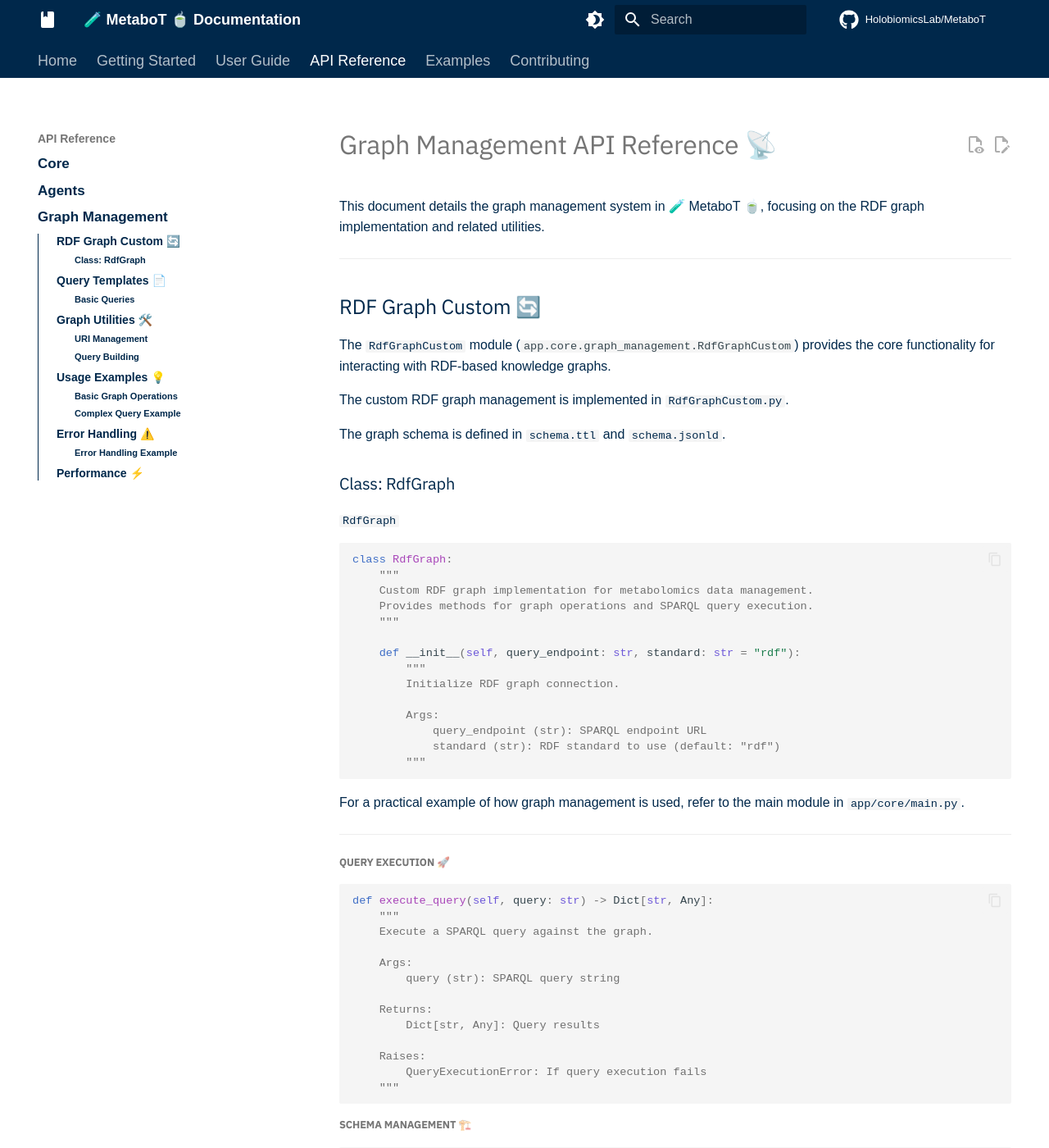
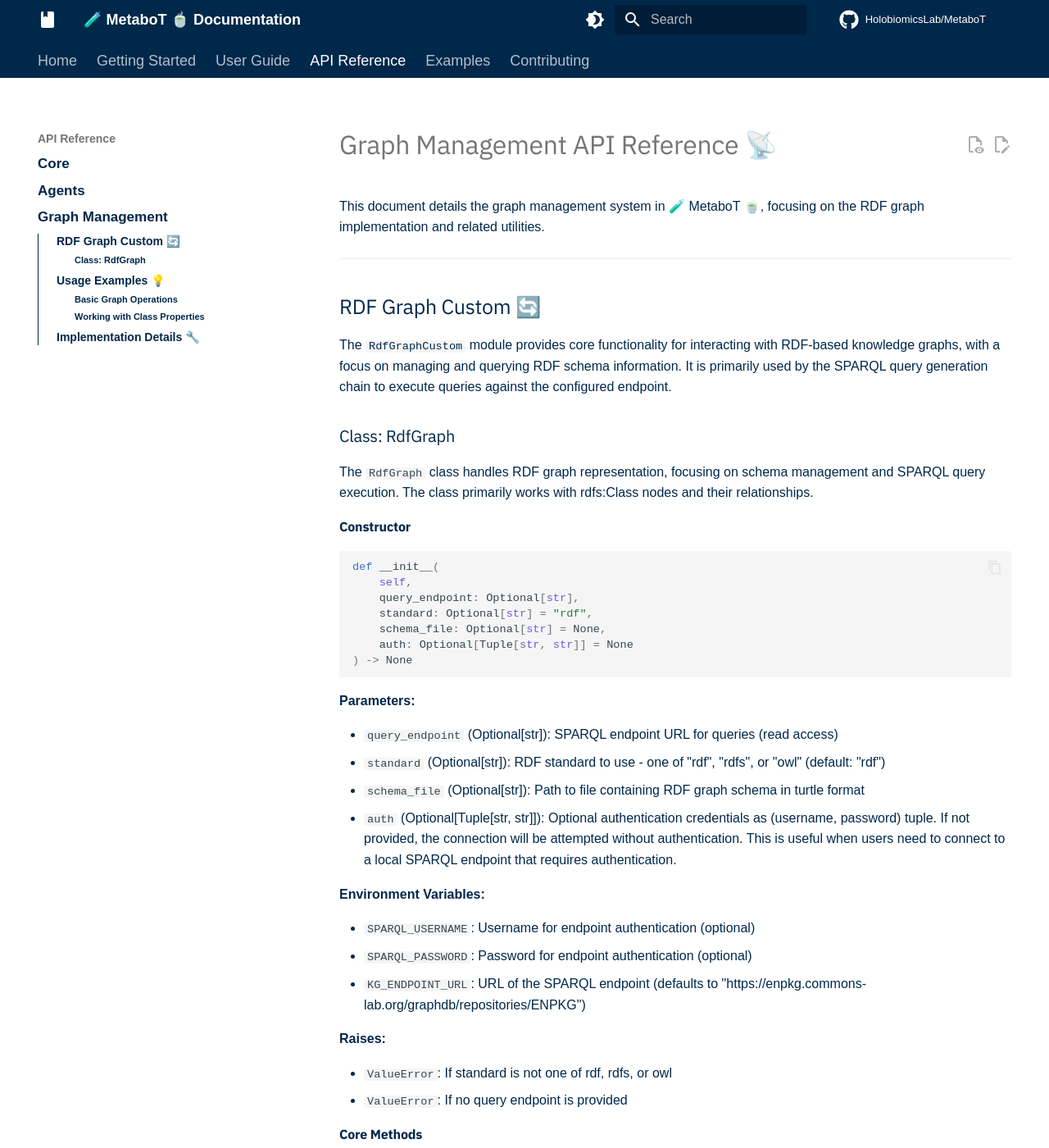
Before and after one commit to HolobiomicsLab/MetaboT, an MkDocs documentation site: the page built from docs/api-reference/graph-management.md, in a window 1280 px wide and 1400 px high. Shown: the whole window at 82% size. Built offline with MkDocs 1.6.1 and Material for MkDocs 9.7.7, drawn with Linux system fonts in a browser that asks for light colours; some web fonts are replaced; comment, search, counter and statistics services are not loaded; some of the changed text lies outside the part shown.

Commit message:
Modify docs, add auth variable for querying the local sparql endpoint

````diff
--- a/docs/api-reference/graph-management.md
+++ b/docs/api-reference/graph-management.md
@@ -5,202 +5,128 @@
 ---
 ## RDF Graph Custom 🔄
 
-The [`RdfGraphCustom`](https://github.com/holobiomicslab/MetaboT/blob/main/app/core/graph_management/RdfGraphCustom.py) module (`app.core.graph_management.RdfGraphCustom`) provides the core functionality for interacting with RDF-based knowledge graphs.
-
-The custom RDF graph management is implemented in [`RdfGraphCustom.py`](https://github.com/holobiomicslab/MetaboT/blob/main/app/core/graph_management/RdfGraphCustom.py).
-
-The graph schema is defined in [`schema.ttl`](https://github.com/holobiomicslab/MetaboT/blob/main/app/graphs/schema.ttl) and [`schema.jsonld`](https://github.com/holobiomicslab/MetaboT/blob/main/app/graphs/schema.jsonld).
+The [`RdfGraphCustom`](https://github.com/holobiomicslab/MetaboT/blob/main/app/core/graph_management/RdfGraphCustom.py) module provides core functionality for interacting with RDF-based knowledge graphs, with a focus on managing and querying RDF schema information. It is primarily used by the SPARQL query generation chain to execute queries against the configured endpoint.
 
 ### Class: RdfGraph
-[`RdfGraph`](https://github.com/holobiomicslab/MetaboT/blob/main/app/core/graph_management/RdfGraphCustom.py)
+
+The `RdfGraph` class handles RDF graph representation, focusing on schema management and SPARQL query execution. The class primarily works with rdfs:Class nodes and their relationships.
+
+#### Constructor
 
 ```python
-class RdfGraph:
-    """
-    Custom RDF graph implementation for metabolomics data management.
-    Provides methods for graph operations and SPARQL query execution.
-    """
-
-    def __init__(self, query_endpoint: str, standard: str = "rdf"):
-        """
-        Initialize RDF graph connection.
-
-        Args:
-            query_endpoint (str): SPARQL endpoint URL
-            standard (str): RDF standard to use (default: "rdf")
-        """
+def __init__(
+    self,
+    query_endpoint: Optional[str],
+    standard: Optional[str] = "rdf",
+    schema_file: Optional[str] = None,
+    auth: Optional[Tuple[str, str]] = None
+) -> None
 ```
 
-For a practical example of how graph management is used, refer to the main module in [`app/core/main.py`](https://github.com/holobiomicslab/MetaboT/blob/main/app/core/main.py).
+**Parameters:**
 
----
+- `query_endpoint` (Optional[str]): SPARQL endpoint URL for queries (read access)
+- `standard` (Optional[str]): RDF standard to use - one of "rdf", "rdfs", or "owl" (default: "rdf")
+- `schema_file` (Optional[str]): Path to file containing RDF graph schema in turtle format
+- `auth` (Optional[Tuple[str, str]]): Optional authentication credentials as (username, password) tuple. If not provided, the connection will be attempted without authentication. This is useful when users need to connect to a local SPARQL endpoint that requires authentication.
+
+**Environment Variables:**
+
+- `SPARQL_USERNAME`: Username for endpoint authentication (optional)
+- `SPARQL_PASSWORD`: Password for endpoint authentication (optional)
+- `KG_ENDPOINT_URL`: URL of the SPARQL endpoint (defaults to "https://enpkg.commons-lab.org/graphdb/repositories/ENPKG")
+
+**Raises:**
+
+- `ValueError`: If standard is not one of rdf, rdfs, or owl
+- `ValueError`: If no query endpoint is provided
+
+#### Core Methods
+
 ##### Query Execution 🚀
 
 ```python
-def execute_query(self, query: str) -> Dict[str, Any]:
+def query(self, query: str) -> List[csv.DictReader]:
     """
     Execute a SPARQL query against the graph.
 
     Args:
-        query (str): SPARQL query string
+        query (str): SPARQL query string to execute
 
     Returns:
-        Dict[str, Any]: Query results
+        List[csv.DictReader]: Query results as list of dictionaries
 
     Raises:
-        QueryExecutionError: If query execution fails
+        ValueError: If query is invalid or execution fails
     """
 ```
 
 ##### Schema Management 🏗️
 
 ```python
+def load_schema(self) -> None:
+    """
+    Loads graph schema information based on the specified standard (rdf, rdfs, owl).
+    The schema is either loaded from a file (if schema_file was provided) or
+    extracted from the endpoint.
+    """
+
 @property
-def get_schema(self) -> Dict[str, Any]:
+def get_schema(self) -> str:
     """
     Retrieve the current graph schema.
 
     Returns:
-        Dict[str, Any]: Graph schema information
+        str: Complete graph schema information including namespaces and node types
     """
 ```
 
-##### Graph Operations ⚙️
+##### Property and Value Types 🔍
 
 ```python
-def save(self, path: str = None) -> None:
+def get_prop_and_val_types(self, class_uri: str) -> List[Tuple[str, str]]:
     """
-    Save the current graph state.
+    Retrieves and filters properties and their value types for a specified class URI.
 
     Args:
-        path (str, optional): Path to save the graph
-    """
+        class_uri (str): The URI of the class to analyze
 
-def load(self, path: str) -> None:
-    """
-    Load a graph from file.
-
-    Args:
-        path (str): Path to the graph file
+    Returns:
+        List[Tuple[str, str]]: List of (property_uri, value_type) pairs
     """
 ```
 
-## Query Templates 📄
+##### Graph Generation 🌐
 
-The system includes predefined SPARQL query templates for common operations.
+```python
+def get_graph_from_classes(self, classes: List[Dict]) -> rdflib.graph.Graph:
+    """
+    Generates an RDF graph from class definitions.
 
-### Basic Queries
+    Example triple:
+        ns1:InChIkey ns1:has_npc_pathway ns1:ChemicalTaxonomy .
 
-```sparql
-# Class Information Query
-SELECT DISTINCT ?cls ?com ?label
-WHERE {
-    ?cls a rdfs:Class .
-    OPTIONAL { ?cls rdfs:comment ?com }
-    OPTIONAL { ?cls rdfs:label ?label }
-}
-GROUP BY ?cls ?com ?label
+    Args:
+        classes (List[Dict]): List of class definitions
 
-# Class Relationships Query
-SELECT ?property (SAMPLE(COALESCE(?type, STR(DATATYPE(?value)), "Untyped")) AS ?valueType)
-WHERE {
-    {
-        SELECT ?instance WHERE {
-            ?instance a <{class_uri}> .
-        } LIMIT 1000
-    }
-    ?instance ?property ?value .
-    OPTIONAL {
-        ?value a ?type .
-    }
-}
-GROUP BY ?property ?type
-LIMIT 300
+    Returns:
+        rdflib.graph.Graph: Generated RDF graph
+    """
 ```
 
----
-## Graph Utilities 🛠️
-
-### URI Management
+##### Namespace Management 🏷️
 
 ```python
-class URIManager:
+def get_namespaces(self) -> List[Tuple[str, str]]:
     """
-    Manages URI handling and validation.
+    Retrieve namespace definitions.
+
+    Returns:
+        List[Tuple[str, str]]: List of (prefix, uri) pairs
+
+    Raises:
+        ValueError: If no namespaces are found
     """
-
-    @staticmethod
-    def validate_uri(uri: str) -> bool:
-        """
-        Validate a URI string.
-
-        Args:
-            uri (str): URI to validate
-
-        Returns:
-            bool: True if valid, False otherwise
-        """
-```
-
-### Query Building
-
-```python
-class QueryBuilder:
-    """
-    Helps construct SPARQL queries programmatically.
-    """
-
-    def __init__(self):
-        self.prefixes = {}
-        self.where_clauses = []
-        self.limit = None
-
-    def add_prefix(self, prefix: str, uri: str) -> None:
-        """
-        Add a prefix to the query.
-
-        Args:
-            prefix (str): Prefix label
-            uri (str): URI for the prefix
-        """
-        self.prefixes[prefix] = uri
-
-    def add_where_clause(self, clause: str) -> None:
-        """
-        Add a WHERE clause component.
-
-        Args:
-            clause (str): A condition to add to the WHERE clause
-        """
-        self.where_clauses.append(clause)
-
-    def set_limit(self, limit: int) -> None:
-        """
-        Set a LIMIT value for the query.
-
-        Args:
-            limit (int): Maximum number of results to return
-        """
-        self.limit = limit
-
-    def build(self) -> str:
-        """
-        Build the complete SPARQL query.
-
-        Returns:
-            str: Formatted SPARQL query
-        """
-        query = ""
-        if self.prefixes:
-            for prefix, uri in self.prefixes.items():
-                query += f"PREFIX {prefix}: <{uri}>\n"
-        query += "SELECT * WHERE {\n"
-        for clause in self.where_clauses:
-            query += f"  {clause}\n"
-        query += "}\n"
-        if self.limit is not None:
-            query += f"LIMIT {self.limit}\n"
-        return query
 ```
 
 ---
@@ -211,13 +137,19 @@
 ```python
 from app.core.graph_management.RdfGraphCustom import RdfGraph
 
-# Initialize graph
+# Initialize graph without authentication (public endpoint)
 graph = RdfGraph(
-    query_endpoint="https://enpkg.commons-lab.org/graphdb/repositories/ENPKG"
+    query_endpoint="https://example.org/sparql"
+)
+
+# Initialize graph with authentication (local/private endpoint)
+graph = RdfGraph(
+    query_endpoint="http://localhost:3030/sparql",
+    auth=("username", "password")  # For endpoints requiring authentication
 )
 
 # Execute a simple query
-results = graph.execute_query("""
+results = graph.query("""
     SELECT ?s ?p ?o
     WHERE {
         ?s ?p ?o
@@ -225,82 +157,53 @@
     LIMIT 10
 """)
 
-# Save graph state
-graph.save("graph_backup.pkl")
+# Get schema information
+schema = graph.get_schema
 ```
 
-### Complex Query Example
+### Working with Class Properties
 
 ```python
-# Query for chemical structures with specific properties
-query = """
-PREFIX rdf: <http://www.w3.org/1999/02/22-rdf-syntax-ns#>
-PREFIX rdfs: <http://www.w3.org/2000/01/rdf-schema#>
-PREFIX chemical: <http://example.org/chemical/>
+# Get properties for a specific class
+class_uri = "http://example.org/onto#Compound"
+props = graph.get_prop_and_val_types(class_uri)
 
-SELECT ?compound ?mass ?structure
-WHERE {
-    ?compound rdf:type chemical:Compound ;
-             chemical:mass ?mass ;
-             chemical:structure ?structure .
-    FILTER(?mass > 300.0)
-}
-ORDER BY ?mass
-LIMIT 100
-"""
-
-results = graph.execute_query(query)
+# Display properties and their value types
+for prop_uri, value_type in props:
+    print(f"Property: {prop_uri}")
+    print(f"Value type: {value_type}")
 ```
 
 ---
-## Error Handling ⚠️
+## Implementation Details 🔧
 
-```python
-class GraphError(Exception):
-    """Base class for graph-related errors."""
-    pass
+This module is designed to work as part of the larger MetaboT system. It performs the following functions:
 
-class ConnectionError(GraphError):
-    """Raised when unable to connect to the SPARQL endpoint."""
-    pass
+1. **Configuration**
 
-class QueryError(GraphError):
-    """Raised when a SPARQL query fails."""
-    pass
-```
+    -  Automatically connects to the specified SPARQL endpoint
+    - Handles authentication if credentials are provided
+    - Uses environment variables for flexible configuration
 
-### Error Handling Example
 
-```python
-try:
-    results = graph.execute_query(query)
-except QueryError as e:
-    logger.error(f"Query execution failed: {e}")
-    # Handle error appropriately
-except ConnectionError as e:
-    logger.error(f"Graph connection failed: {e}")
-    # Handle connection error
-```
+2. **Query Processing**
 
----
-## Performance ⚡
+    - Works with the SPARQL query generation chain
+    - Executes generated queries against the endpoint
+    - Returns results in a standardized format
 
-1. **Query Optimization**
 
-    - Use appropriate LIMIT clauses
-    - Include specific graph patterns
-    - Consider query complexity
+3. **Schema Management**
 
-2. **Connection Management**
+    - Can load schema from file or extract from endpoint
+    - Manages namespace definitions
+    - Filters system-specific properties
 
-    - Maintain persistent connections
-    - Handle timeouts appropriately
-    - Implement connection pooling for high-load scenarios
+4. **Error Handling**
 
-3. **Data Volume**
+    - Validates endpoint configuration
+    - Handles connection issues gracefully
+    - Provides clear error messages
 
-    - Consider pagination for large result sets
-    - Use streaming for large data transfers
-    - Implement caching where appropriate
 
-For more detailed information about specific graph operations or advanced usage, refer to the respective module documentation.
+For more detailed information about using this module within the MetaboT system, refer to the inline code documentation in [RdfGraphCustom.py](https://github.com/holobiomicslab/MetaboT/blob/main/app/core/graph_management/RdfGraphCustom.py).
````
Also changed, not shown: docs/api-reference/agents.md (+226 -183 lines), docs/index.md (+9 -8 lines), 2 other files.
